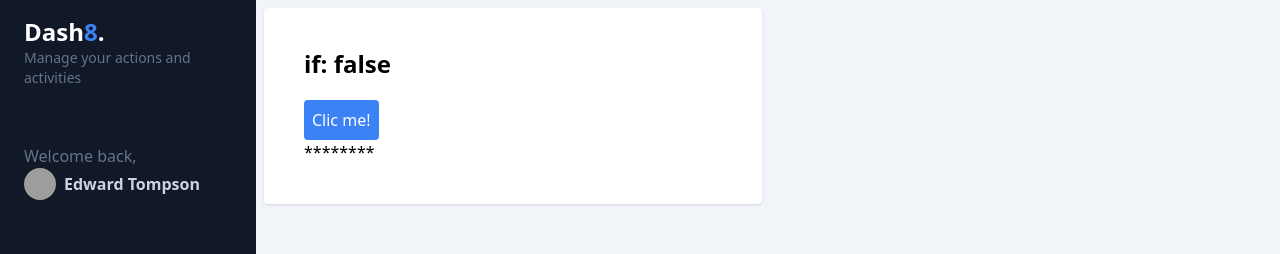
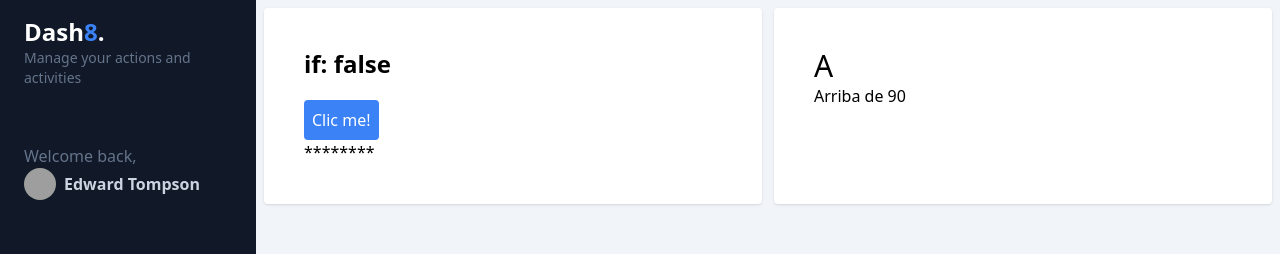
Before and after one commit to JorgeLuisParedes/my-dashboard, an Angular app: page /dashboard/control-flow in a window 1280 px wide. Shown: the top 254 px of the page. Built offline with nearby package versions, Linux system fonts and the light colour scheme; grey boxes are pictures that could not be loaded.

Commit message:
Control Flow - @Switch

```diff
--- a/src/app/dashboard/pages/control-flow/control-flow.component.html
+++ b/src/app/dashboard/pages/control-flow/control-flow.component.html
@@ -9,4 +9,21 @@
 		<p>********</p>
 		}
 	</div>
+
+	<!-- @switch -->
+	<div class="bg-white rounded shadow p-10">
+
+		<h2 class="text-3xl"> {{ grade() }} </h2>
+		@switch (grade()) {
+		@case ('A') {
+		<p>Arriba de 90</p>
+		}
+		@case ('B') {
+		<p>Arriba de 80</p>
+		}
+		@default {
+		<p>Reprobado</p>
+		}
+		}
+	</div>
 </section>
--- a/src/app/dashboard/pages/control-flow/control-flow.component.ts
+++ b/src/app/dashboard/pages/control-flow/control-flow.component.ts
@@ -1,5 +1,6 @@
 import { Component, signal } from '@angular/core';
 
+type Grade = 'A' | 'B' | 'C' | 'D' | 'E' | 'F';
 @Component({
 	standalone: true,
 	imports: [],
@@ -8,6 +9,7 @@
 })
 export default class ControlFlowComponent {
 	public showContent = signal(false);
+	public grade = signal<Grade>('A');
 
 	public toggleContent() {
 		this.showContent.update((value) => !value);
```
